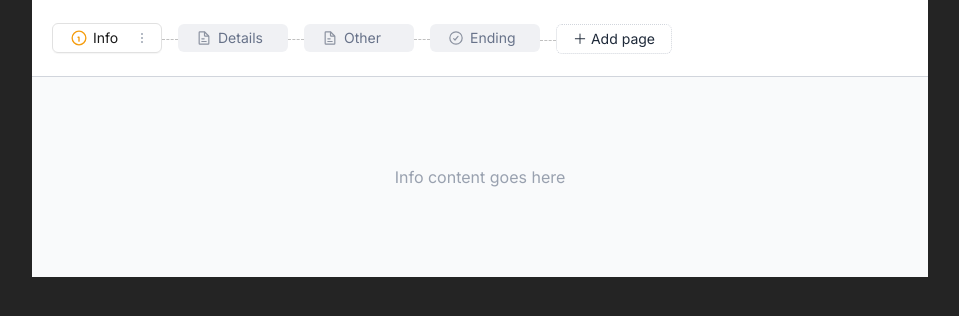
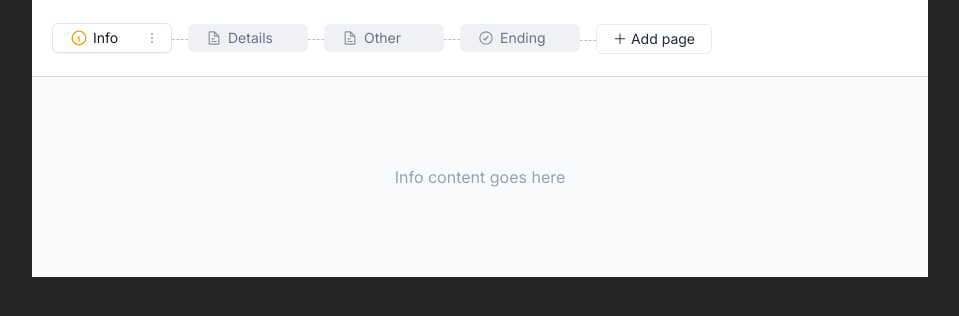
Before and after one commit to imasif/Form-test, a React (Vite) app: page / in a window 1280 px wide. Shown: the top 316 px of the page, without its empty margins (160-1119 px from the left). Built offline with nearby package versions, Linux system fonts and the light colour scheme.

Commit message:
tab item fixed truncuate text

```diff
--- a/src/components/home/Home.jsx
+++ b/src/components/home/Home.jsx
@@ -97,7 +97,7 @@ function SortableTab({
         transition,
         isDragging,
     } = useSortable({ id: tab.id })
-    const tabWidth = 110
+    const tabWidth = 120
     const style = {
         transform: CSS.Transform.toString(transform),
         transition,
@@ -145,7 +145,7 @@ function SortableTab({
                         )}
                     </span>
                 ) : null}
-                <span className="truncate w-full">{tab.name}</span>
+                <span className="w-full">{tab.name}</span>
                 {/* Three dots and menu for active tab */}
                 {tab.id === activeTab && (
                     <>
```
